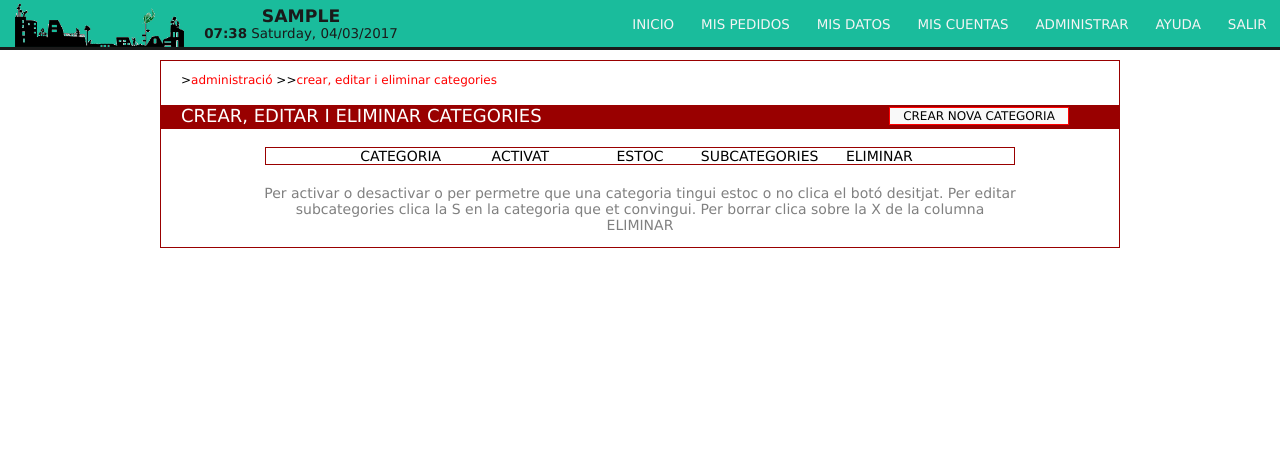
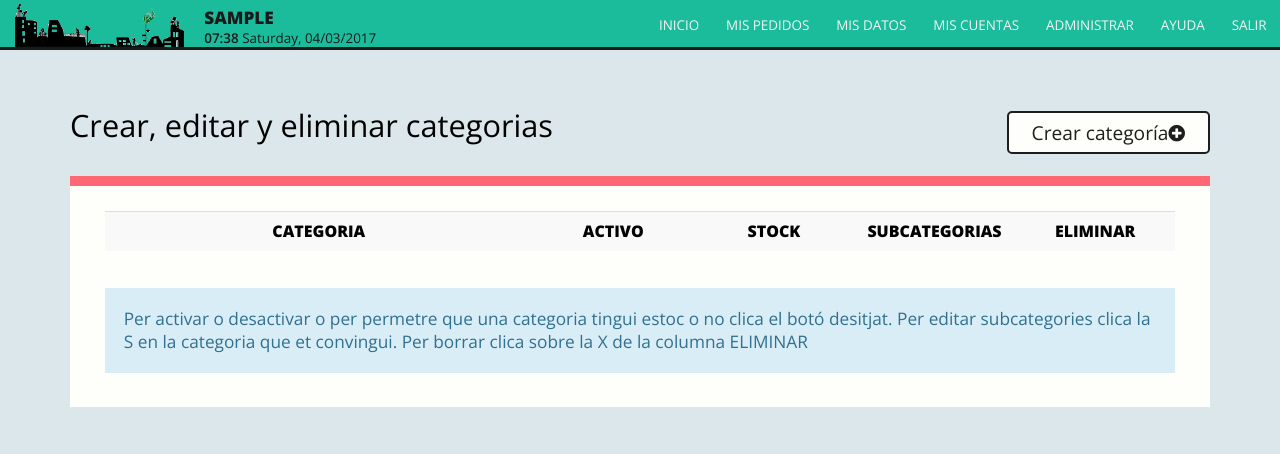
Before and after one commit to mauricioagudelo/aplicoop, a PHP site: page /categories.php?id=1 in a window 1280 px wide. Shown: the top 454 px of the page. Run offline with PHP 8.4, Linux system fonts and the light colour scheme; a user stored in the database is signed in; data that the repository does not hold is empty; a stand-in replaces the project's code that opens the database connection; some libraries are stand-ins or nearby versions.

Commit message:
layout of categories

```diff
--- a/categories.php
+++ b/categories.php
@@ -18,25 +18,20 @@
     <html>
     <head>
         <?php include 'head.php'; ?>
-        <link rel="stylesheet" type="text/css" href="coope.css"/>
-        <title>editar categories ::: la coope</title>
+        <title>aplicoop - editar categorias</title>
 
     <body>
     <?php include 'menu.php'; ?>
-    <div class="pagina" style="margin-top: 10px;">
-        <div class="contenidor_1" style="border: 1px solid #990000;">
-            <p class='path'>
-                ><a href='admint.php'>administració</a>
-                >><a href='categories.php'>crear, editar i eliminar categories</a>
-            </p>
-            <p class="h1" style="background: #990000; text-align: left; padding-left: 20px;">
-                Crear, editar i eliminar categories
-<span style="display: inline; float: right; text-align: center; vertical-align: middle;
-padding: 2px 50px 2px 0px;">
-<input class="button2" style="width:180px;" type="button" value="CREAR NOVA CATEGORIA"
-       onClick="javascript:window.location = 'createcat.php';">
-</span>
-            </p>
+    <div class="page">
+        <div class="container">
+           <div class="u-cf">
+             <h1 class="pull-left">Crear, editar y eliminar categorias</h1>
+            <div class="pull-right u-mt-1">
+                <button class="button button--white button--animated" onClick="javascript:window.location = 'createcat.php';">Crear categoría<i class="fa fa-plus-circle" aria-hidden="true"></i></button>
+
+            </div>
+        </div>
+
 
 
             <?php
@@ -74,14 +69,15 @@
 
             ?>
 
-            <div class="contenidor_fac" style="border: 1px solid #990000; margin-bottom: 20px;">
-                <table width="80%" align="center" valign="middle" cellpadding="5" cellspacing="5">
+            <div class="box">
+               <div class="table-responsive">
+                 <table class="table table-striped table-fixed">
                     <tr class="cos_majus">
-                        <td width="20%" align="center">CATEGORIA</td>
-                        <td width="20%" align="center">ACTIVAT</td>
-                        <td width="20%" align="center">ESTOC</td>
-                        <td width="20%" align="center">SUBCATEGORIES</td>
-                        <td width="20%" align="center">ELIMINAR</td>
+                        <td width="40%" align="center" class="u-text-bold">CATEGORIA</td>
+                        <td width="15%" align="center" class="u-text-bold">ACTIVO</td>
+                        <td width="15%" align="center" class="u-text-bold">STOCK</td>
+                        <td width="15%" align="center" class="u-text-bold">SUBCATEGORIAS</td>
+                        <td width="15%" align="center" class="u-text-bold">ELIMINAR</td>
                     </tr>
                     <?php
 
@@ -115,8 +111,7 @@
 
                     <tr class="cos">
                         <td align="center">
-                            <input type="text" name="tipus" id="tipus" value="<?php echo $tipus; ?>" size="15"
-                                   maxlength="30" readonly></td>
+                            <?php echo $tipus; ?>
                         </td>
                         <td align="center">
                             si<input type="radio" name="actiu<?php echo $k; ?>" value="activat"
@@ -145,14 +140,19 @@
                         }
                         echo "</tr></table></div>";
 
+                           echo "<p class='alert alert--info'>
+
+                            Per activar o desactivar o per permetre que una categoria tingui estoc o no clica el botó
+                            desitjat.
+                            Per editar subcategories clica la S en la categoria que et convingui.
+                            Per borrar clica sobre la X de la columna ELIMINAR</p>";
+
+                        echo "</div>";
+
                         ?>
 
 
-                        <p class="cos2" style="clear: both; text-align: center; padding: 0px 100px;">
-                            Per activar o desactivar o per permetre que una categoria tingui estoc o no clica el botó
-                            desitjat.
-                            Per editar subcategories clica la S en la categoria que et convingui.
-                            Per borrar clica sobre la X de la columna ELIMINAR</p>
+
 
             </div>
         </div>
```
